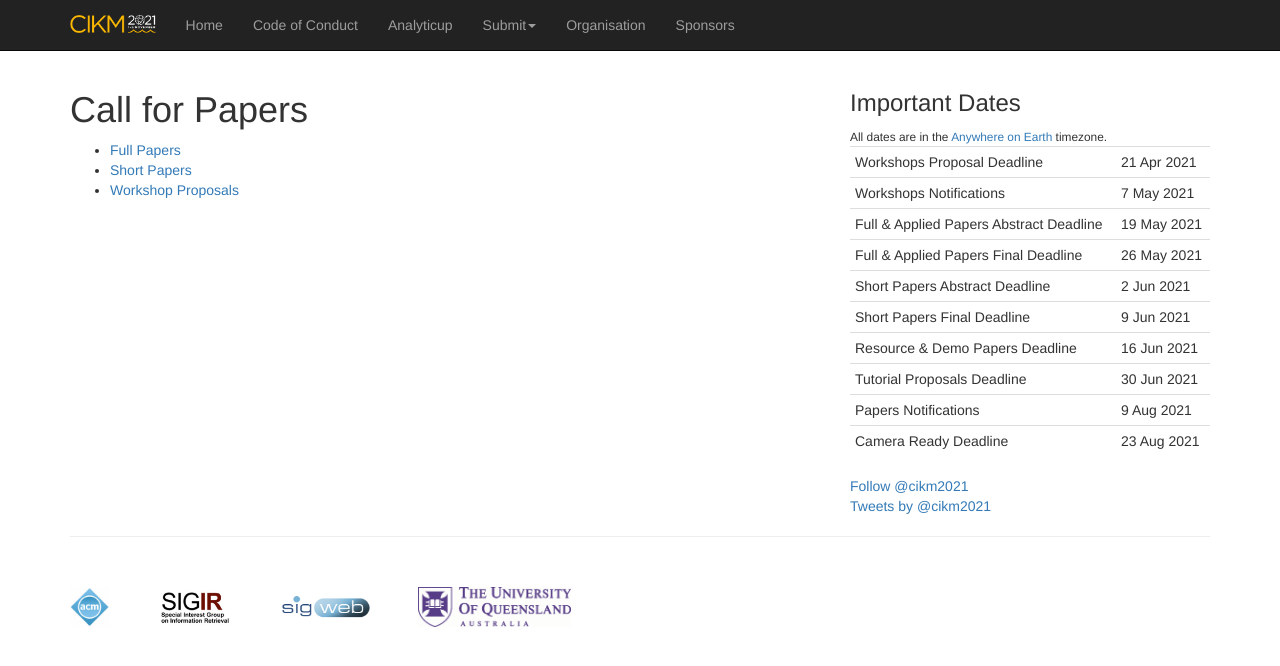
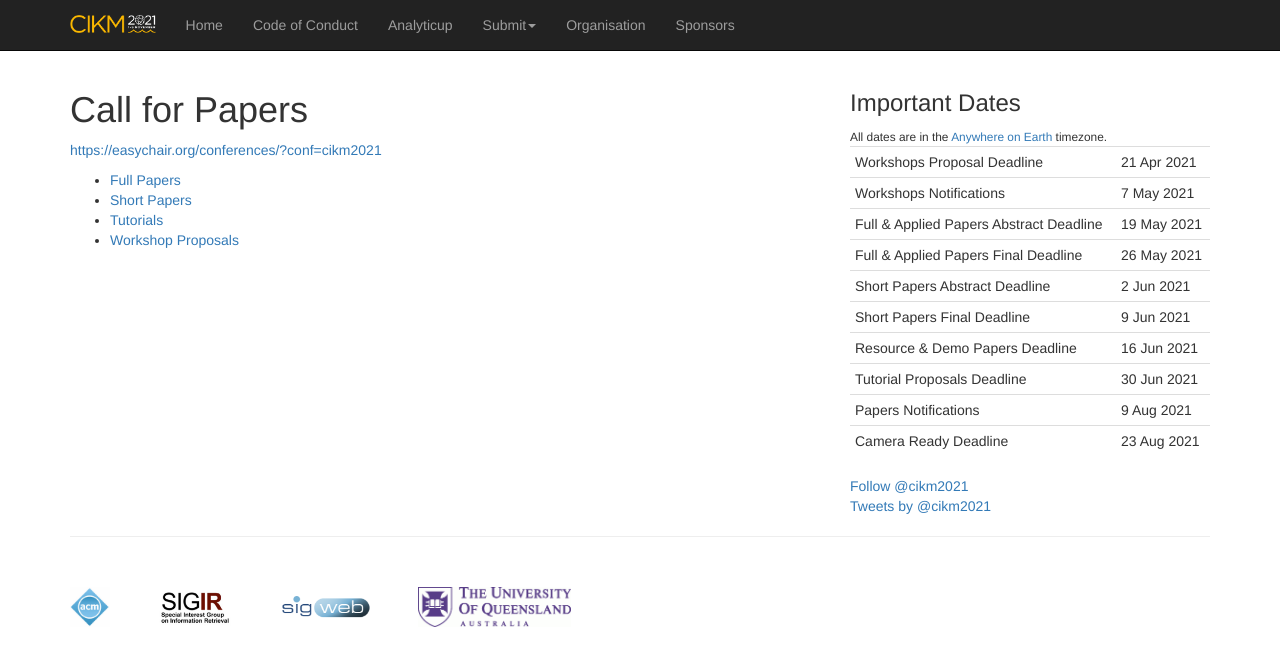
Before and after one commit to ielab/cikm2021-website, a Jekyll site: the page built from cfp.md, in a window 1280 px wide. Shown: the top 666 px of the page. Built offline with Jekyll 4.4.1, drawn with Linux system fonts in a browser that asks for light colours; our own code applies the rules of GitHub Pages for plain Markdown files; comment, search, counter and statistics services are not loaded.

Commit message:
Add easychair link to cfp pages.

```diff
--- a/cfp.md
+++ b/cfp.md
@@ -4,6 +4,9 @@ layout: default
 
 # Call for Papers
 
+[https://easychair.org/conferences/?conf=cikm2021](https://easychair.org/conferences/?conf=cikm2021)
+
  - [Full Papers](/cfp/full-papers)
  - [Short Papers](/cfp/short-papers)
+ - [Tutorials](/cfp/tutorials)
  - [Workshop Proposals](/cfp/workshops)
```
Also changed, not shown: cfp/full-papers.md (+2 -0 lines), cfp/short-papers.md (+2 -0 lines).
